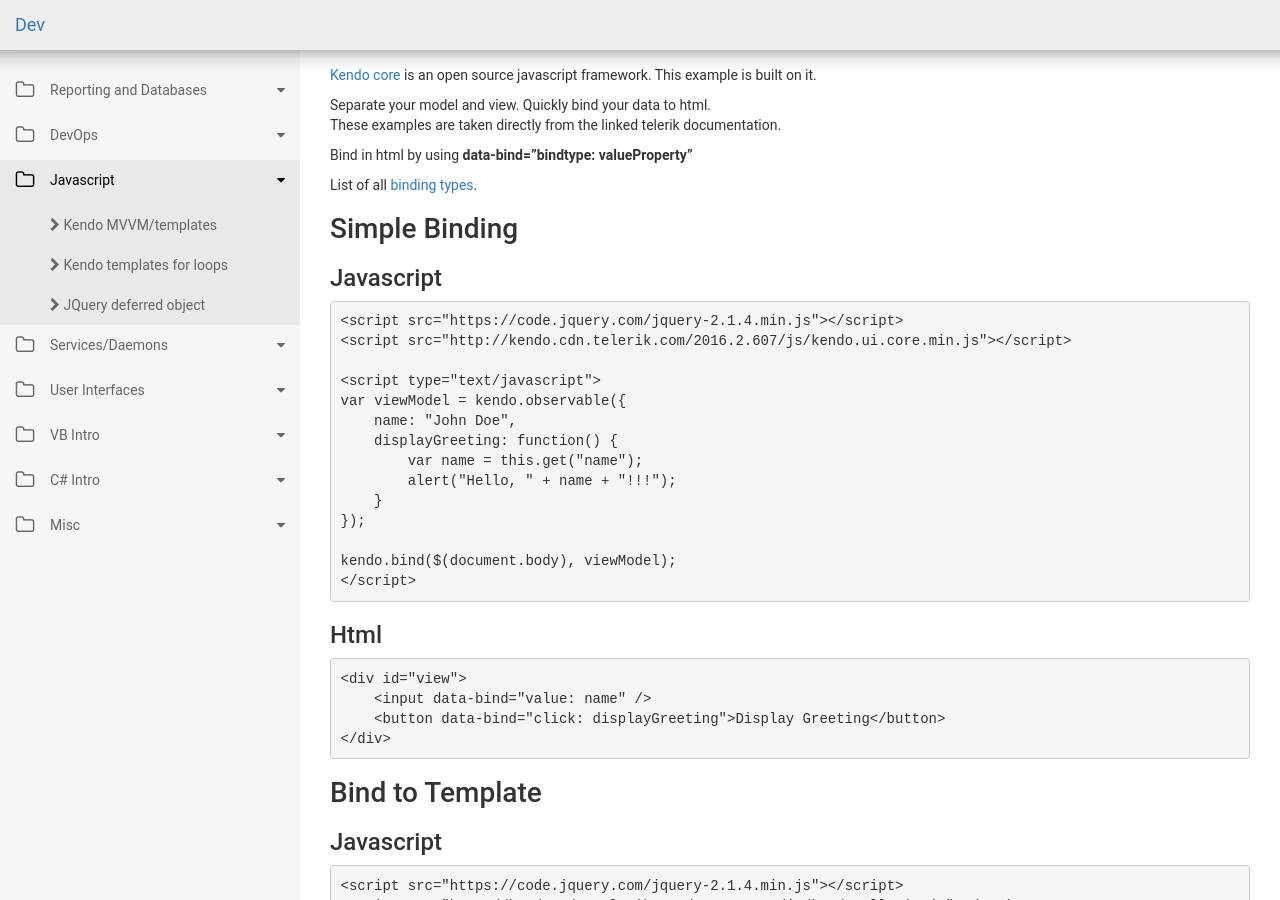
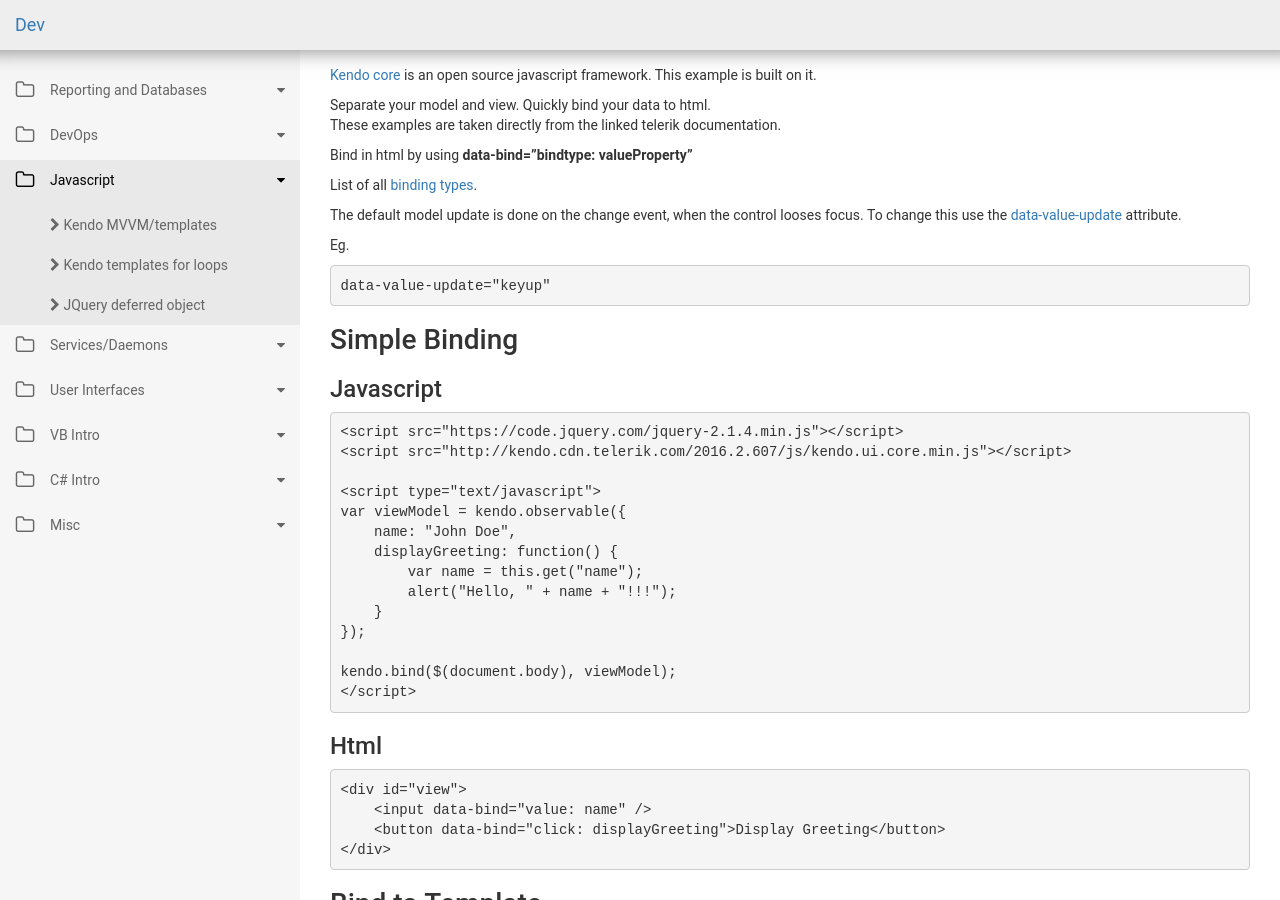
Before and after one commit to majorsilence/Dev, a Jekyll site: the page built from docs/Javascript/kendo-mvvm.md, in a window 1280 px wide and 900 px high. Built offline with Jekyll 4.4.1, drawn with Linux system fonts in a browser that asks for light colours; nearby versions of some CDN libraries.

Commit message:
How to change view model update

````diff
--- a/docs/Javascript/kendo-mvvm.md
+++ b/docs/Javascript/kendo-mvvm.md
@@ -11,6 +11,13 @@ These examples are taken directly from the linked telerik documentation.
 Bind in html by using __data-bind="bindtype: valueProperty"__
 
 List of all [binding types](http://docs.telerik.com/KENDO-UI/framework/mvvm/bindings/attr).
+
+The default model update is done on the change event, when the control looses focus.  To change this use the [data-value-update](http://docs.telerik.com/kendo-ui/framework/mvvm/bindings/value#control-upon-view-model-update) attribute.
+
+Eg.
+```html
+data-value-update="keyup"
+```
 
 # Simple Binding
 
````
